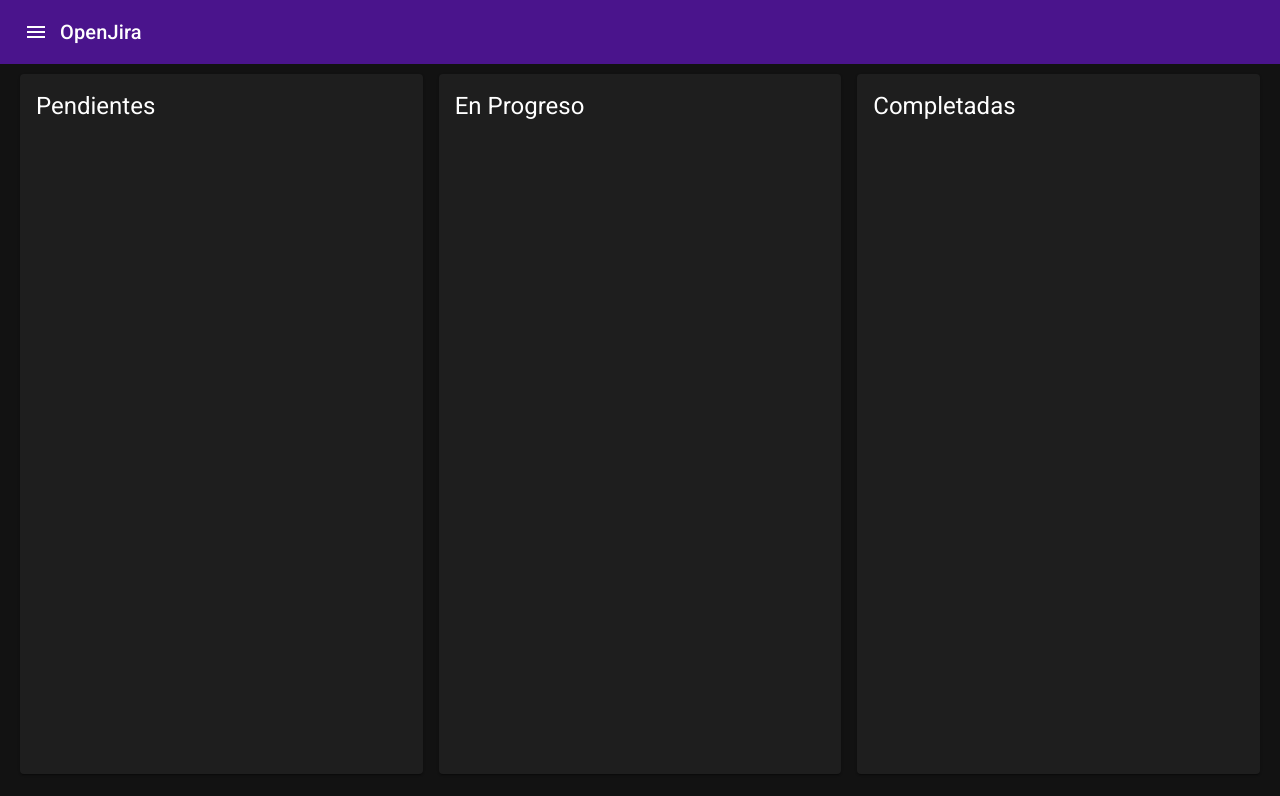
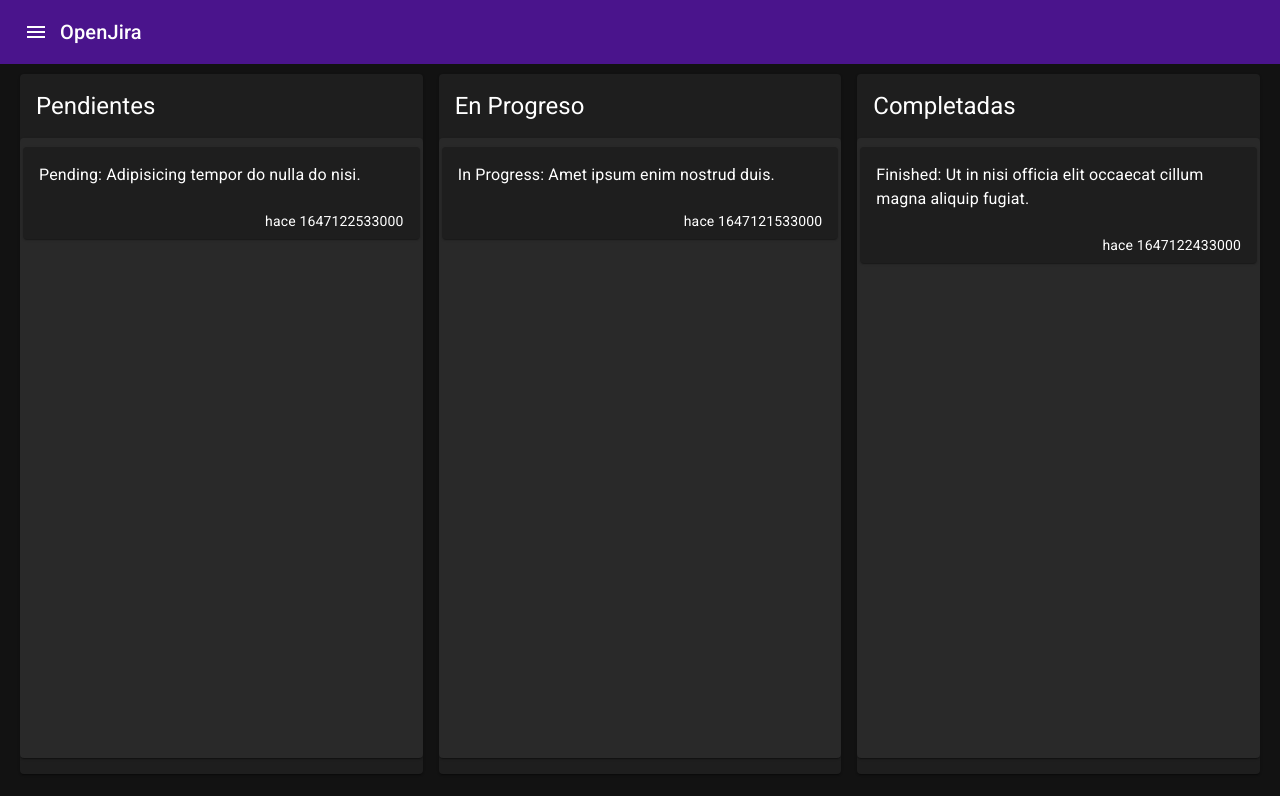
Before and after one commit to pmpeloc/03-open-jira, a Next.js app: page / in a window 1280 px wide. Shown: the top 796 px of the page. Built offline with nearby package versions, Linux system fonts and the light colour scheme.

Commit message:
feat: EntryCard and EntryList added

```diff
--- /dev/null
+++ b/components/ui/EntryCard.tsx
@@ -0,0 +1,31 @@
+import {
+  Card,
+  CardActionArea,
+  CardActions,
+  CardContent,
+  Typography,
+} from '@mui/material';
+import React, { FC } from 'react';
+import { Entry } from '../../interfaces';
+
+interface Props {
+  entry: Entry;
+}
+
+export const EntryCard: FC<Props> = ({ entry }) => {
+  return (
+    <Card sx={{ marginBottom: 1 }}>
+      <CardActionArea>
+        <CardContent>
+          <Typography sx={{ whiteSpace: 'pre-line' }}>
+            {entry.description}
+          </Typography>
+        </CardContent>
+        <CardActions
+          sx={{ display: 'flex', justifyContent: 'end', paddingRight: 2 }}>
+          <Typography variant='body2'>hace {entry.createdAt}</Typography>
+        </CardActions>
+      </CardActionArea>
+    </Card>
+  );
+};
--- /dev/null
+++ b/components/ui/EntryList.tsx
@@ -0,0 +1,38 @@
+import { FC, useContext, useMemo } from 'react';
+import { List, Paper } from '@mui/material';
+import { EntryStatus } from '../../interfaces';
+import { EntryCard } from './EntryCard';
+import { EntriesContext } from '../../context/entries/EntriesContext';
+
+interface Props {
+  status: EntryStatus;
+}
+
+export const EntryList: FC<Props> = ({ status }) => {
+  const { entries } = useContext(EntriesContext);
+
+  const entriesByStatus = useMemo(
+    () => entries.filter((entry) => entry.status === status),
+    // eslint-disable-next-line react-hooks/exhaustive-deps
+    [entries]
+  );
+
+  return (
+    <div>
+      <Paper
+        sx={{
+          height: 'calc(100vh - 180px)',
+          overflow: 'scroll',
+          backgroundColor: 'transparent',
+          '&::-webkit-scrollbar': { display: 'none' },
+          padding: '1px 3px',
+        }}>
+        <List sx={{ opacity: 1 }}>
+          {entriesByStatus.map((entry) => (
+            <EntryCard key={entry._id} entry={entry} />
+          ))}
+        </List>
+      </Paper>
+    </div>
+  );
+};
--- a/components/ui/index.ts
+++ b/components/ui/index.ts
@@ -1,2 +1,4 @@
 export * from './Navbar';
 export * from './Sidebar';
+export * from './EntryList';
+export * from './EntryCard';
--- a/context/entries/EntriesProvider.tsx
+++ b/context/entries/EntriesProvider.tsx
@@ -12,20 +12,20 @@ const Entries_INITIAL_STATE: EntriesState = {
   entries: [
     {
       _id: uuidv4(),
-      description: 'Adipisicing tempor do nulla do nisi.',
+      description: 'Pending: Adipisicing tempor do nulla do nisi.',
       createdAt: Date.now(),
       status: 'pending',
     },
     {
       _id: uuidv4(),
-      description: 'Amet ipsum enim nostrud duis.',
+      description: 'In Progress: Amet ipsum enim nostrud duis.',
       createdAt: Date.now() - 1000000,
       status: 'in-progress',
     },
     {
       _id: uuidv4(),
       description:
-        'Ut in nisi officia elit occaecat cillum magna aliquip fugiat.',
+        'Finished: Ut in nisi officia elit occaecat cillum magna aliquip fugiat.',
       createdAt: Date.now() - 100000,
       status: 'finished',
     },
--- a/pages/index.tsx
+++ b/pages/index.tsx
@@ -1,6 +1,7 @@
 import type { NextPage } from 'next';
 import { Card, CardContent, CardHeader, Grid } from '@mui/material';
 import { Layout } from '../components/layouts';
+import { EntryList } from '../components/ui';
 
 const HomePage: NextPage = () => {
   return (
@@ -9,17 +10,19 @@ const HomePage: NextPage = () => {
         <Grid item xs={12} sm={4}>
           <Card sx={{ height: 'calc(100vh - 100px)' }}>
             <CardHeader title='Pendientes' />
-            <CardContent></CardContent>
+            <EntryList status='pending' />
           </Card>
         </Grid>
         <Grid item xs={12} sm={4}>
           <Card sx={{ height: 'calc(100vh - 100px)' }}>
             <CardHeader title='En Progreso' />
+            <EntryList status='in-progress' />
           </Card>
         </Grid>
         <Grid item xs={12} sm={4}>
           <Card sx={{ height: 'calc(100vh - 100px)' }}>
             <CardHeader title='Completadas' />
+            <EntryList status='finished' />
           </Card>
         </Grid>
       </Grid>
```
